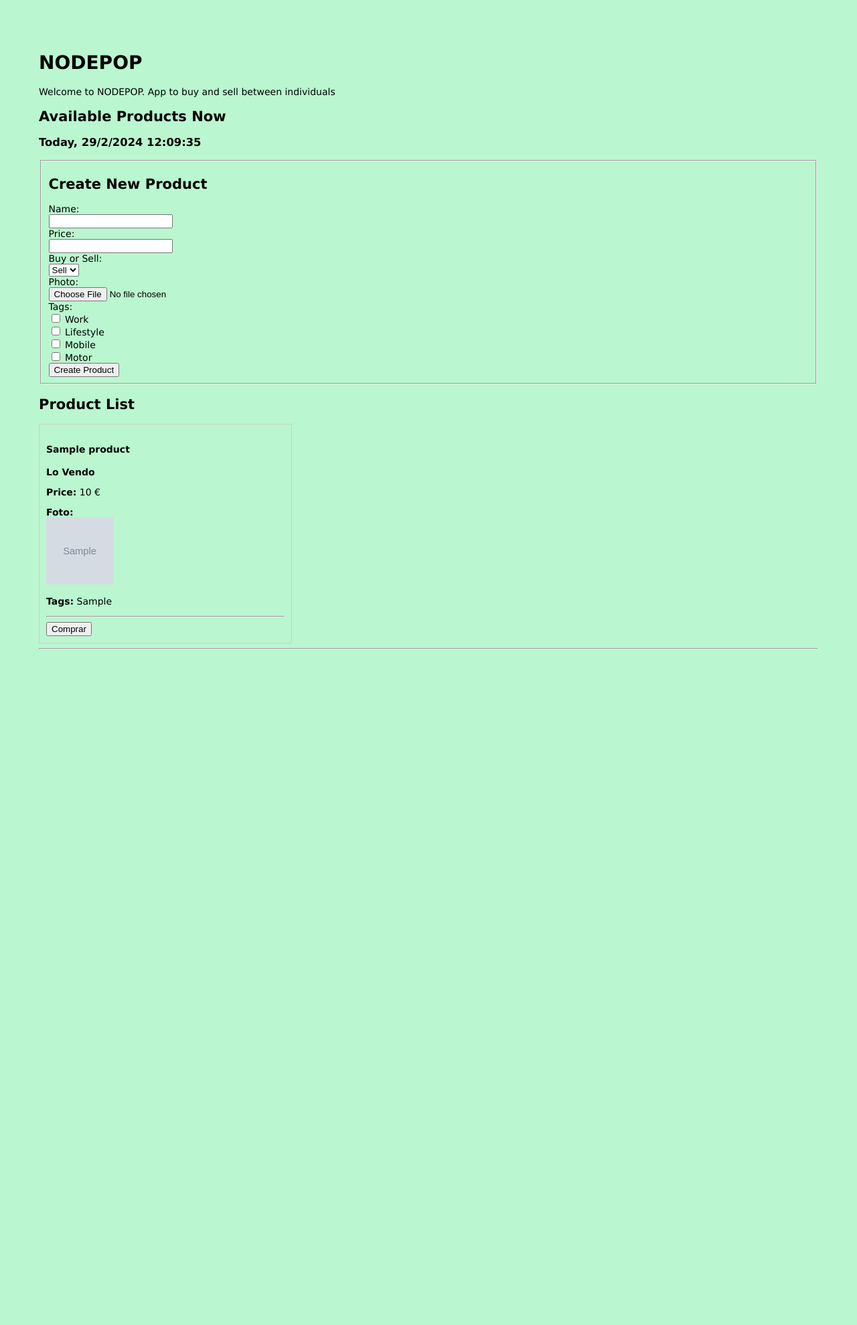
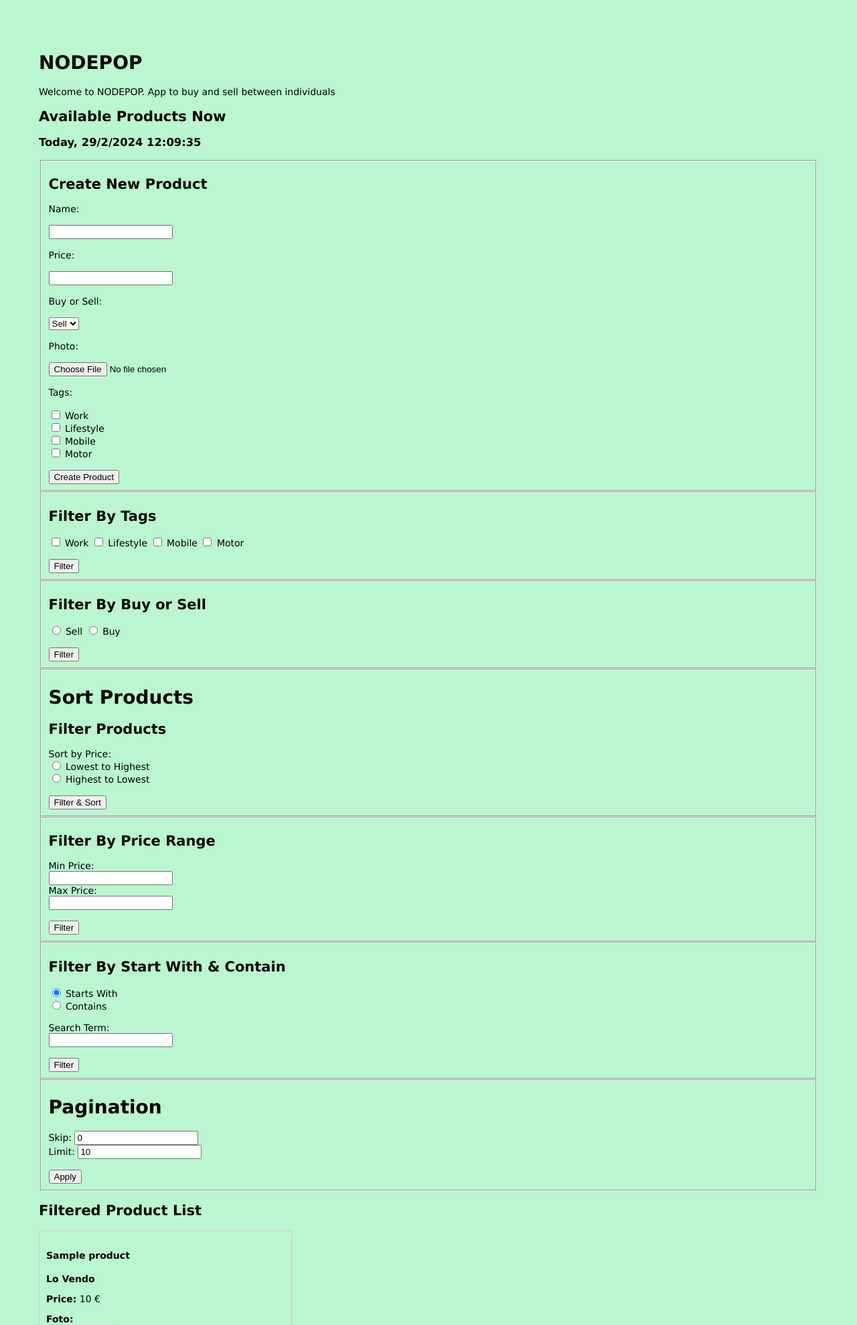
Before and after one commit to SyraDominguez/nodepop-avanzado, a Node server app: page / in a window 1280 px wide. Shown: the top 1979 px of the page at 67% size. Before the commit the page ends 970 px from the top, so only its background shows below. Run offline with Node 20, Linux system fonts and the light colour scheme; tables that the repository leaves empty hold one stand-in row (values such as "Sample post"); grey boxes marked "Sample" are stand-in pictures; some libraries are stand-ins or nearby versions.

Commit message:
Added the HTML view the functionalities of filtering by Tags, Buy & Sell, by Price Range, Sorting, Start With & Containt and Pagination

```diff
--- a/nodepop/views/index.ejs
+++ b/nodepop/views/index.ejs
@@ -22,18 +22,21 @@
           <h2>Create New Product</h2>
           <form action="/api/products" method="POST">
             <label for="name">Name:</label><br />
+            <br />
             <input type="text" id="name" name="name" required /><br />
-
-            <label for="price">Price:</label><br />
+            <br />
+            <label for="price">Price:</label><br /><br />
             <input type="number" id="price" name="price" required /><br />
-
+            <br />
             <label for="sale">Buy or Sell:</label><br />
+            <br />
             <select id="sale" name="sale">
               <option value="true">Sell</option>
               <option value="false">Buy</option></select
             ><br />
-
+            <br />
             <label for="photo">Photo:</label><br />
+            <br />
             <input
               type="file"
               id="photo"
@@ -41,8 +44,9 @@
               accept="image/*"
               required
             /><br />
-
+            <br />
             <label>Tags:</label><br />
+            <br />
             <input type="checkbox" id="work" name="tags" value="work" />
             <label for="work">Work</label><br />
             <input
@@ -57,14 +61,130 @@
             <input type="checkbox" id="motor" name="tags" value="motor" />
             <label for="motor">Motor</label><br />
 
+            <br />
             <input type="submit" value="Create Product" />
           </form>
         </div>
       </div>
     </fieldset>
 
-    <!-- Listing All Products -->
-    <h2>Product List</h2>
+    <!-- Filter Form Tags-->
+    <fieldset>
+      <div class="filter-form">
+        <h2>Filter By Tags</h2>
+        <form action="/api/products" method="GET">
+          <input type="checkbox" id="work" name="tags" value="work" />
+          <label for="work">Work</label>
+          <input type="checkbox" id="lifestyle" name="tags" value="lifestyle" />
+          <label for="lifestyle">Lifestyle</label>
+          <input type="checkbox" id="mobile" name="tags" value="mobile" />
+          <label for="mobile">Mobile</label>
+          <input type="checkbox" id="motor" name="tags" value="motor" />
+          <label for="motor">Motor</label>
+          <br />
+          <br />
+          <input type="submit" value="Filter" />
+        </form>
+      </div>
+    </fieldset>
+
+    <!-- Filter Form Buy or Sell-->
+    <fieldset>
+      <div class="filter-form">
+        <h2>Filter By Buy or Sell</h2>
+        <form action="/api/products" method="GET">
+          <input type="radio" id="sell" name="sale" value="true" />
+          <label for="sell">Sell</label>
+          <input type="radio" id="buy" name="sale" value="false" />
+          <label for="buy">Buy</label>
+          <br />
+          <br />
+          <input type="submit" value="Filter" />
+        </form>
+      </div>
+    </fieldset>
+
+    <!-- Sorting by Price-->
+    <fieldset>
+      <h1>Sort Products</h1>
+      <form action="/api/products" method="GET">
+        <h2>Filter Products</h2>
+
+        <label for="sort">Sort by Price:</label><br />
+        <input type="radio" id="asc" name="sortByPrice" value="asc" />
+        <label for="asc">Lowest to Highest</label><br />
+        <input type="radio" id="desc" name="sortByPrice" value="desc" />
+        <label for="desc">Highest to Lowest</label><br />
+        <br />
+        <input type="submit" value="Filter & Sort" />
+      </form>
+    </fieldset>
+
+    <!-- Filter Form Price Range-->
+    <fieldset>
+      <div class="filter-form">
+        <h2>Filter By Price Range</h2>
+        <form action="/api/products" method="GET">
+          <label for="minPrice">Min Price:</label><br />
+          <input type="number" id="minPrice" name="minPrice" /><br />
+
+          <label for="maxPrice">Max Price:</label><br />
+          <input type="number" id="maxPrice" name="maxPrice" /><br />
+
+          <br />
+          <input type="submit" value="Filter" />
+        </form>
+      </div>
+    </fieldset>
+
+    <!-- Filter Form Start With & Contain -->
+    <fieldset>
+      <div class="filter-form">
+        <h2>Filter By Start With & Contain</h2>
+        <form action="/api/products" method="GET">
+          <input
+            type="radio"
+            id="startsWith"
+            name="searchType"
+            value="startsWith"
+            checked
+          />
+          <label for="startsWith">Starts With</label><br />
+          <input
+            type="radio"
+            id="contains"
+            name="searchType"
+            value="contains"
+          />
+          <label for="contains">Contains</label><br />
+
+          <br />
+          <label for="searchTerm">Search Term:</label><br />
+          <input type="text" id="searchTerm" name="searchTerm" /><br />
+
+          <br />
+          <input type="submit" value="Filter" />
+        </form>
+      </div>
+    </fieldset>
+
+    <!-- Pagination & Limit Items -->
+    <fieldset>
+      <h1>Pagination</h1>
+      <form action="/api/products" method="GET">
+        <label for="skip">Skip:</label>
+        <input type="number" id="skip" name="skip" value="0" min="0" /><br />
+
+        <label for="limit">Limit:</label>
+        <input type="number" id="limit" name="limit" value="10" min="1" /><br />
+
+        <br />
+        <input type="submit" value="Apply" />
+      </form>
+    </fieldset>
+
+    <!-- Listing filtered products -->
+    <h2>Filtered Product List</h2>
     <div class="product-columns">
       <ul>
         <% products.forEach(product => { %>
```
Also changed, not shown: nodepop/routes/api/products.js (+15 -16 lines).
